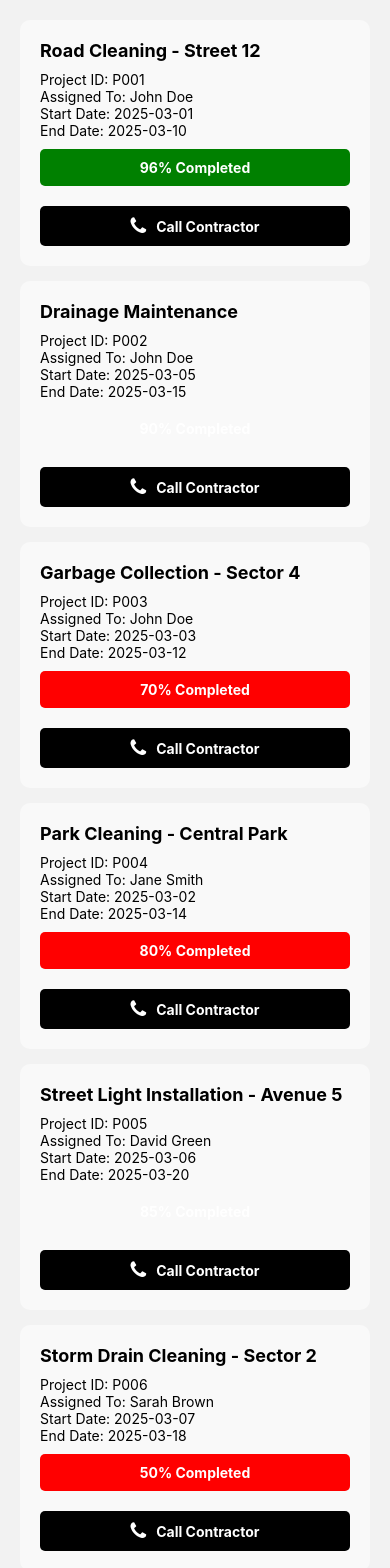
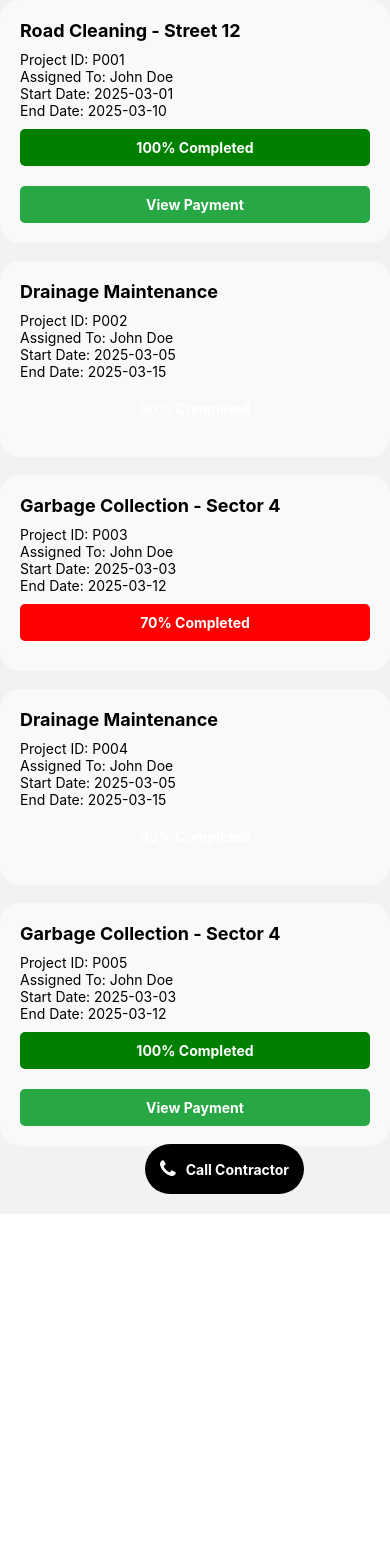
Before and after one commit to amitjbhardwaj/VampUp, a React Native app: screen /WorkerActiveWorkScreen in a window 390 px wide. Shown: the top 1568 px of the page. After the commit the page ends 1214 px from the top, so only its background shows below. Built offline with nearby package versions, Linux system fonts and the light colour scheme.

Commit message:
code change

```diff
--- a/src/RootNavigator.tsx
+++ b/src/RootNavigator.tsx
@@ -14,6 +14,7 @@ import WorkerActiveWorkScreen from "./screen/worker/WorkerActiveWorkScreen";
 import WorkerWorkHistoryScreen from "./screen/worker/WorkerWorkHistoryScreen";
 import WorkerPaymentScreen from "./screen/worker/WorkerPaymentScreen";
 import WorkerComplaintHistoryScreen from "./screen/worker/WorkerComplaintHistoryScreen";
+import AppNavigator from "./screen/worker/WorkerActiveWorkScreen";
 
 export type RootStackParamList = {
     Login: undefined;
@@ -29,6 +30,7 @@ export type RootStackParamList = {
     WorkerWorkHistoryScreen: undefined;
     WorkerPaymentScreen: undefined;
     WorkerComplaintHistoryScreen: undefined;
+    AppNavigator : undefined;
 };
 
 const Stack = createStackNavigator<RootStackParamList>();
@@ -50,6 +52,7 @@ const RootNavigator: React.FC = () => {
                 <Stack.Screen name="WorkerWorkHistoryScreen" component={WorkerWorkHistoryScreen} />
                 <Stack.Screen name="WorkerPaymentScreen" component={WorkerPaymentScreen} />
                 <Stack.Screen name="WorkerComplaintHistoryScreen" component={WorkerComplaintHistoryScreen} />
+                <Stack.Screen name="AppNavigator" component={AppNavigator} />
             </Stack.Navigator>
         </NavigationContainer>
     );
--- a/src/screen/worker/WorkerActiveWorkScreen.tsx
+++ b/src/screen/worker/WorkerActiveWorkScreen.tsx
@@ -9,7 +9,7 @@ const projectData = [
     assigned_to: 'John Doe',
     project_start_date: '2025-03-01',
     project_end_date: '2025-03-10',
-    completion_percentage: 96,
+    completion_percentage: 100,
     contractor_phone: '+919876543210'
   },
   {
@@ -32,34 +32,25 @@ const projectData = [
   },
   {
     project_Id: 'P004',
-    project_description: 'Park Cleaning - Central Park',
-    assigned_to: 'Jane Smith',
-    project_start_date: '2025-03-02',
-    project_end_date: '2025-03-14',
-    completion_percentage: 80,
-    contractor_phone: '+919876543213'
+    project_description: 'Drainage Maintenance',
+    assigned_to: 'John Doe',
+    project_start_date: '2025-03-05',
+    project_end_date: '2025-03-15',
+    completion_percentage: 90,
+    contractor_phone: '+919876543211'
   },
   {
     project_Id: 'P005',
-    project_description: 'Street Light Installation - Avenue 5',
-    assigned_to: 'David Green',
-    project_start_date: '2025-03-06',
-    project_end_date: '2025-03-20',
-    completion_percentage: 85,
-    contractor_phone: '+919876543214'
-  },
-  {
-    project_Id: 'P006',
-    project_description: 'Storm Drain Cleaning - Sector 2',
-    assigned_to: 'Sarah Brown',
-    project_start_date: '2025-03-07',
-    project_end_date: '2025-03-18',
-    completion_percentage: 50,
-    contractor_phone: '+919876543215'
+    project_description: 'Garbage Collection - Sector 4',
+    assigned_to: 'John Doe',
+    project_start_date: '2025-03-03',
+    project_end_date: '2025-03-12',
+    completion_percentage: 100,
+    contractor_phone: '+919876543212'
   }
 ];
 
-const getStatusColor = (percentage: number) => {
+const getStatusColor = (percentage: number): string => {
   if (percentage >= 95) return 'green';
   if (percentage >= 85 && percentage < 95) return 'amber';
   return 'red';
@@ -80,33 +71,43 @@ const WorkerActiveWorkScreen = () => {
       <View style={[styles.status, { backgroundColor: getStatusColor(item.completion_percentage) }]}>
         <Text style={styles.statusText}>{item.completion_percentage}% Completed</Text>
       </View>
-      <TouchableOpacity style={styles.callButton} onPress={() => makeCall(item.contractor_phone)}>
-        <Icon name="phone" size={20} color="#fff" />
-        <Text style={styles.callButtonText}>Call Contractor</Text>
+      {item.completion_percentage === 100 && (
+        <TouchableOpacity style={styles.viewPaymentButton}>
+          <Text style={styles.viewPaymentButtonText}>View Payment</Text>
         </TouchableOpacity>
+      )}
     </View>
   );
 
   return (
+    <View style={{ flex: 1 }}>
       <FlatList
         data={projectData}
         renderItem={renderItem}
         keyExtractor={(item) => item.project_Id}
         contentContainerStyle={styles.listContainer}
       />
+      <TouchableOpacity
+        style={styles.callButton}
+        onPress={() => makeCall(projectData[0].contractor_phone)}
+      >
+        <Icon name="phone" size={20} color="#fff" />
+        <Text style={styles.callButtonText}>Call Contractor</Text>
+      </TouchableOpacity>
+    </View>
   );
 };
 
 const styles = StyleSheet.create({
   listContainer: {
-    padding: 20,
+    paddingBottom: 50,
   },
   card: {
     backgroundColor: '#f9f9f9',
     padding: 20,
-    borderRadius: 10,
-    marginBottom: 15,
-    elevation: 5,
+    borderRadius: 20,
+    marginBottom: 18,
+    elevation: 9,
   },
   title: {
     fontSize: 18,
@@ -124,19 +125,33 @@ const styles = StyleSheet.create({
     fontWeight: 'bold',
   },
   callButton: {
+    position: 'absolute',
+    bottom: 20,
+    left: '50%',
+    transform: [{ translateX: -50 }],
+    backgroundColor: '#000',
+    padding: 15,
+    borderRadius: 50,
+    justifyContent: 'center',
+    alignItems: 'center',
     flexDirection: 'row',
-    alignItems: 'center',
-    justifyContent: 'center',
-    padding: 10,
-    backgroundColor: '#000',
-    borderRadius: 5,
-    marginTop: 10,
   },
   callButtonText: {
     color: '#fff',
     marginLeft: 10,
     fontWeight: 'bold',
   },
+  viewPaymentButton: {
+    marginTop: 10,
+    backgroundColor: '#28a745',
+    padding: 10,
+    borderRadius: 5,
+    alignItems: 'center',
+  },
+  viewPaymentButtonText: {
+    color: '#fff',
+    fontWeight: 'bold',
+  },
 });
 
 export default WorkerActiveWorkScreen;
--- a/src/tabs/Services.tsx
+++ b/src/tabs/Services.tsx
@@ -4,7 +4,18 @@ import Icon from "react-native-vector-icons/MaterialIcons";
 import { View, Text, StyleSheet, TouchableOpacity } from "react-native";
 
 const Services = () => {
+        const navigation = useNavigation();
 
+        // Set the back button in the header
+        useEffect(() => {
+            navigation.setOptions({
+                headerLeft: () => (
+                    <TouchableOpacity onPress={() => navigation.goBack()}>
+                        <Icon name="arrow-back" size={30} color="#000" style={{ marginLeft: 10 }} />
+                    </TouchableOpacity>
+                ),
+            });
+        }, [navigation]);
 
     return (
         <View style={styles.container}>
```
Lines whose indentation alone changed are shown as unchanged.
